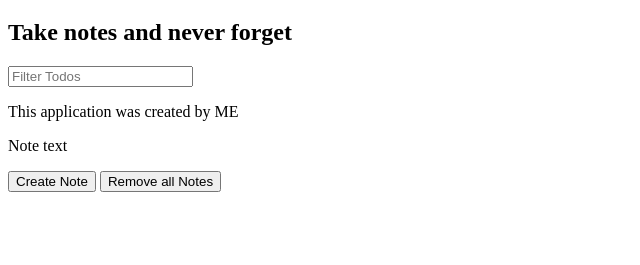
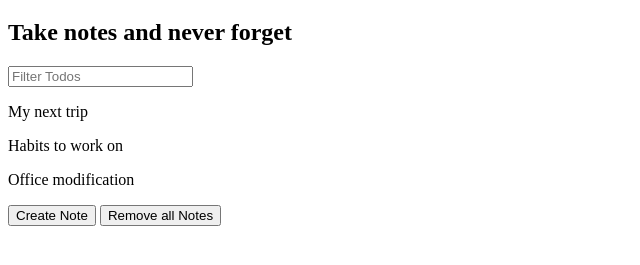
Before and after one commit to RodrigoACortes/js-tutorial, a plain HTML site: page notes-app/index.html in a window 1280 px wide. Shown: the part 61-326 px from the top of the page, without its empty margins (0-640 px from the left). Drawn offline with Linux system fonts and the light colour scheme.

Commit message:
filtered through a list

```diff
--- a/notes-app/index.html
+++ b/notes-app/index.html
@@ -7,8 +7,7 @@
     <h1>Notes App</h1>
     <h2>Take notes and never forget</h2>
     <input id="search-text" type="text" placeholder="Filter Todos">
-    <p class="note">This application was created by ME</p>
-    <p class="note">Note text</p>
+    <div id="notes"></div>
     <button id="create-note">Create Note</button>
     <button id="remove-all">Remove all Notes</button>
     <script src="notes-app.js"></script>
--- a/notes-app/notes-app.js
+++ b/notes-app/notes-app.js
@@ -10,6 +10,26 @@ const notes = [{
  }
 ]
 
+const filters = {
+  searchText: ''
+}
+
+const renderNotes = function (notes, filters) {
+  const filteredNotes = notes.filter(function (note) {
+    return note.title.toLowerCase().includes(filters.searchText.toLowerCase())
+  })
+
+  document.querySelector('#notes').innerHTML = ''
+
+  filteredNotes.forEach(function (note) {
+    const noteEl = document.createElement('p')
+    noteEl.textContent = note.title
+    document.querySelector('#notes').appendChild(noteEl)
+  })
+}
+
+renderNotes(notes, filters)
+
 document.querySelector('#create-note').addEventListener('click', function (e) {
   e.target.textContent = 'The Button was clicked!'
 })
@@ -21,5 +41,6 @@ document.querySelector('#remove-all').addEventListener('click', function () {
 })
 
 document.querySelector('#search-text').addEventListener('input', function (e) {
-  console.log(e.target.value)
+  filters.searchText = e.target.value
+  renderNotes(notes, filters)
 })
```
